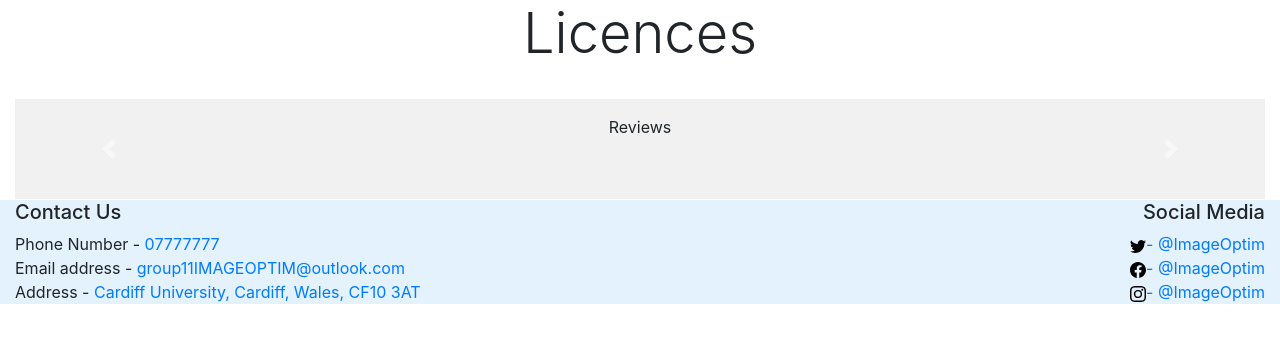
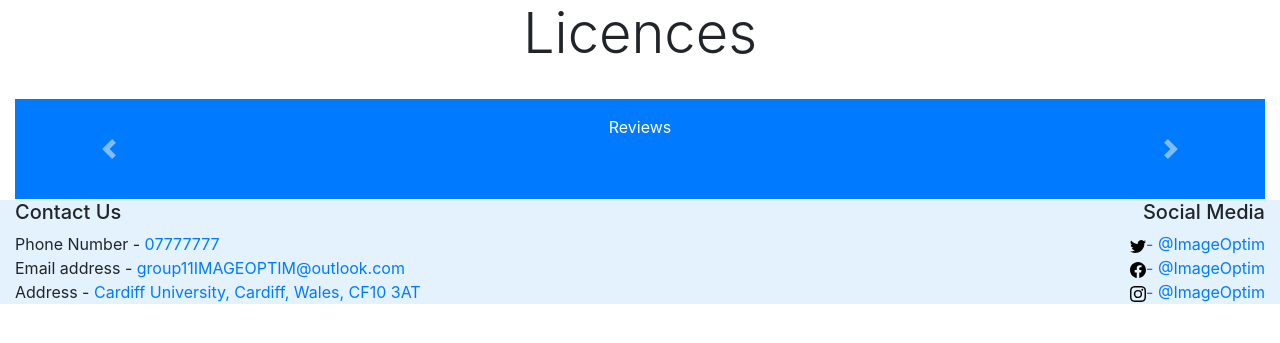
Before and after one commit to milosvujovic/imageoptim_project, a Flask app: page / in a window 1280 px wide. Shown: the part 62-405 px from the top of the page. Run offline with Flask 2, Linux system fonts and the light colour scheme; some libraries are stand-ins or nearby versions.

Commit message:
Changed the color of the background

```diff
--- a/templates/user_home.html
+++ b/templates/user_home.html
@@ -17,7 +17,7 @@
         </div>
       </div>
       <div id="carouselExampleFade" class="carousel slide carousel-fade" data-ride="carousel">
-        <div class="carousel-inner p-6" style="background-color: #f1f1f1f1; height: 100px; width:100%">
+        <div class="carousel-inner p-6 text-white" style="background-color: #007bff; height: 100px; width:100%">
           <div class="carousel-item active text-center">
             <div class="d-block w-100"><p></p><p></p><p>Reviews</p></div>
           </div>
```
